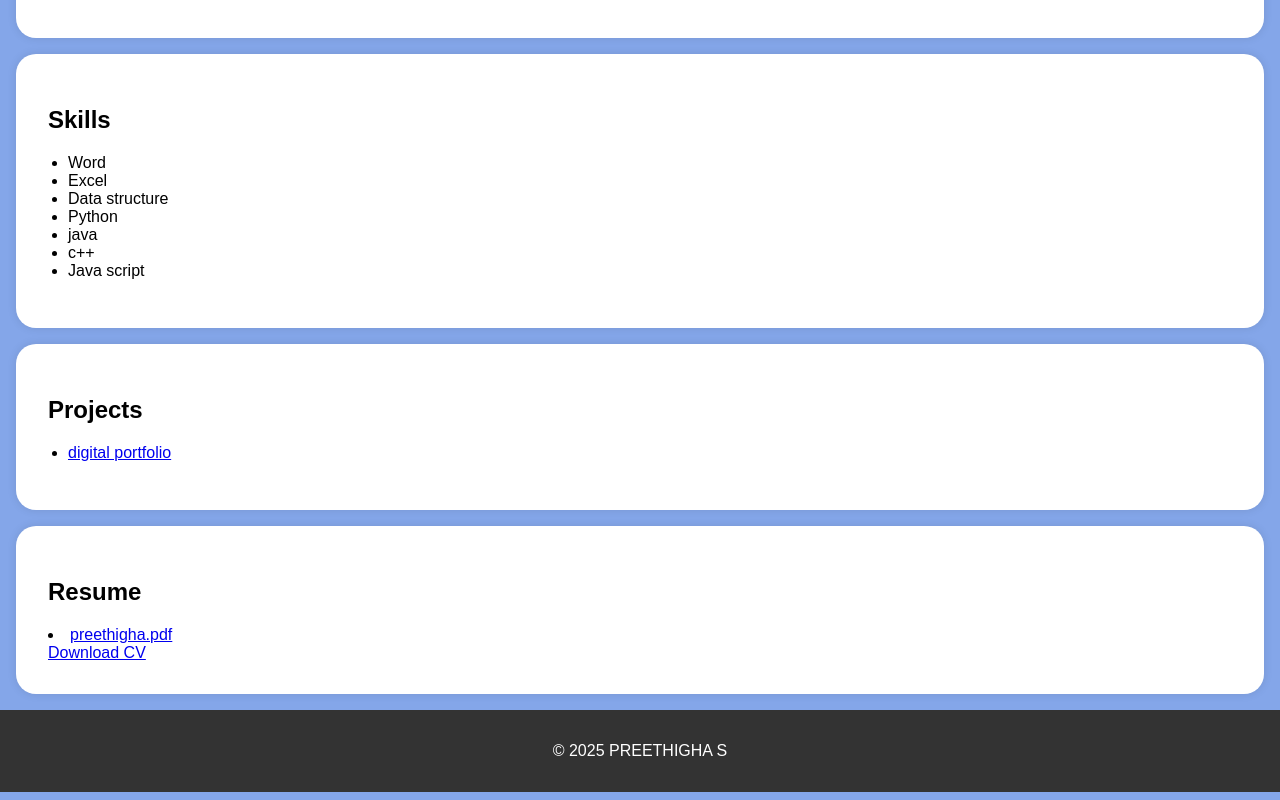
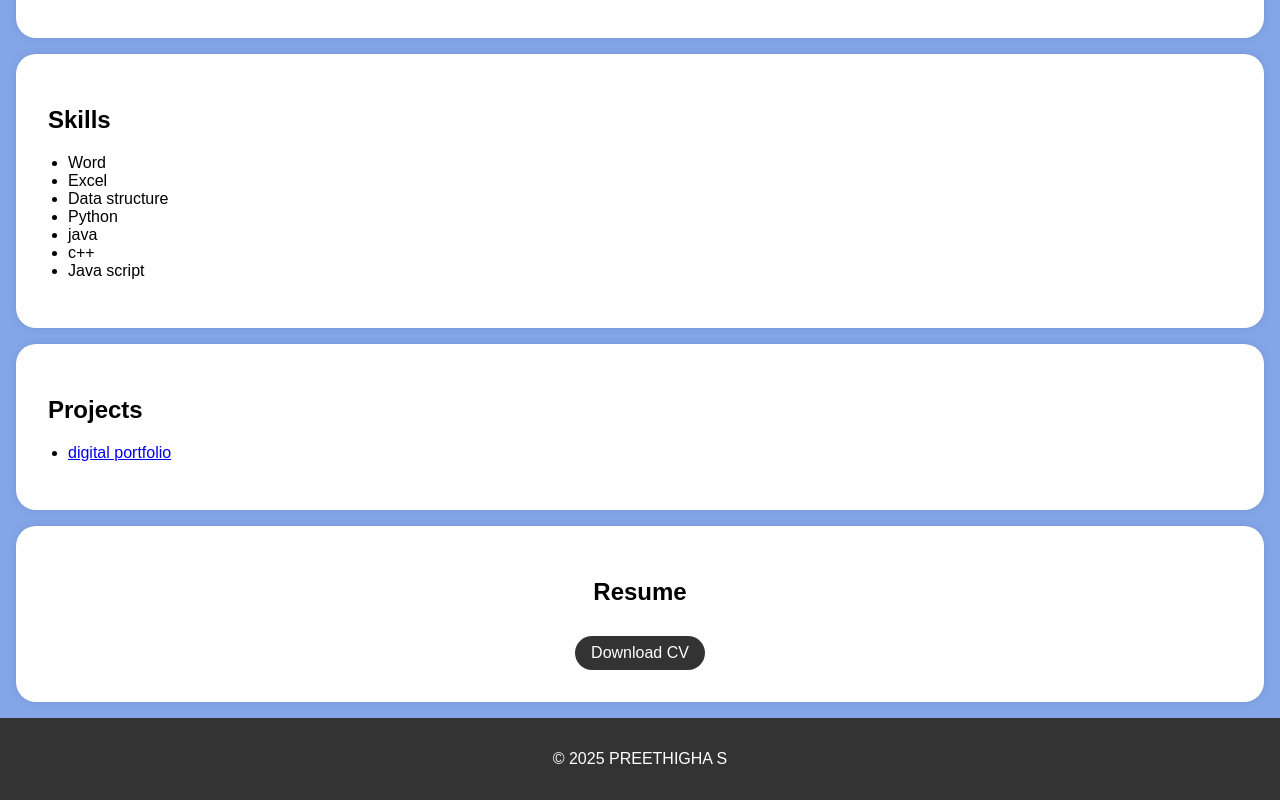
Before and after one commit to preethigha09/Digital-portfolio, a plain HTML site: page index.html in a window 1280 px wide. Shown: the part 574-1374 px from the top of the page. Drawn offline with Linux system fonts and the light colour scheme.

Commit message:
Update index.html

```diff
--- a/index.html
+++ b/index.html
@@ -157,12 +157,10 @@ Profile picture class="profile-picture">
 
     <section id="Resume">
        <div class="section-content">
-            <h2>Resume</h2>
-            <u1>
-            <li><a href="#">preethigha.pdf</
-a></li
-             class="download-button">
-                Download CV</a>
+        <center>
+         <h2>Resume</h2>
+            <a href="preethigha.pdf" target="_blank"
+             class="download-button">Download CV</a>
         </center>
         </div>
 
```
